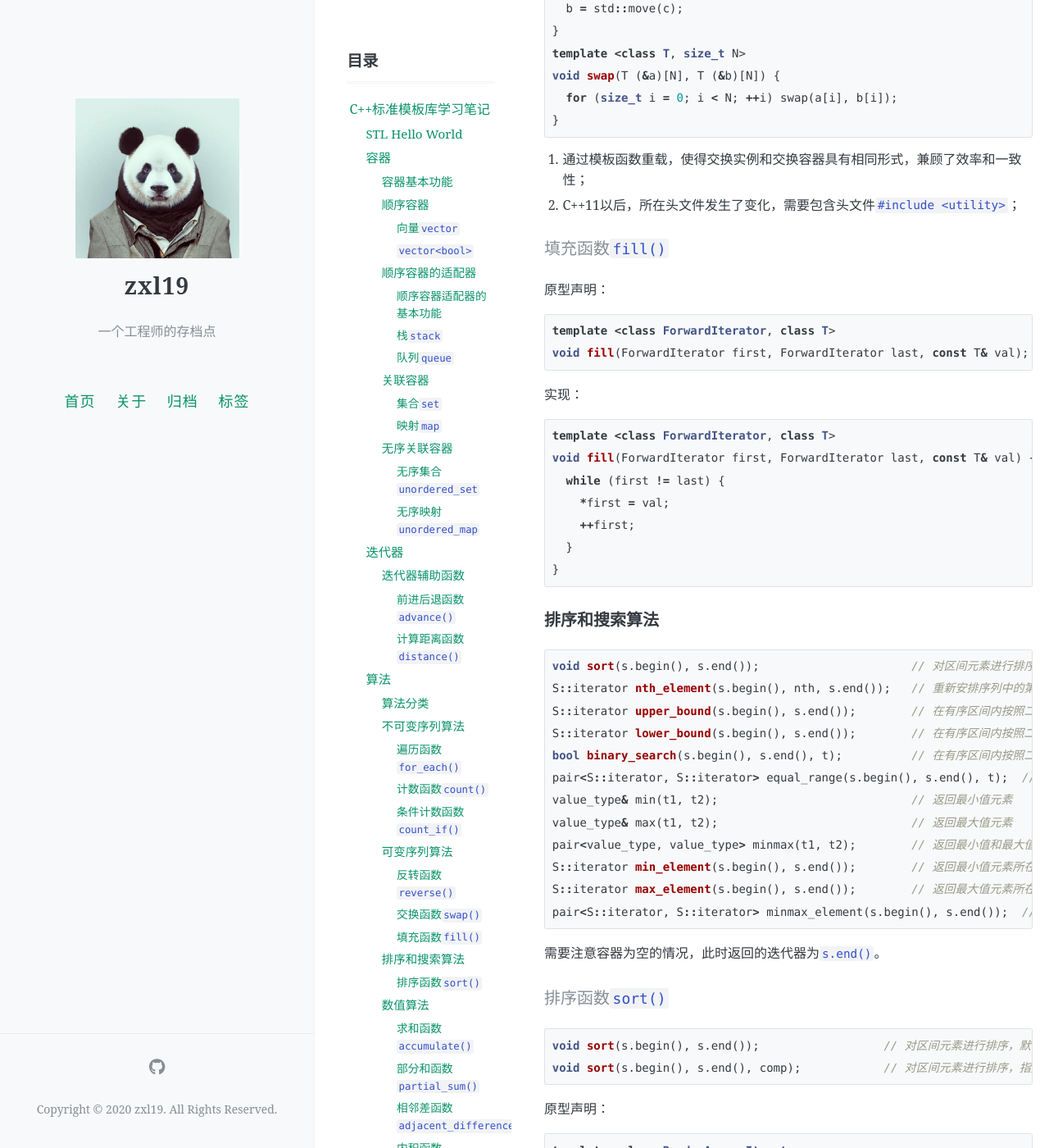
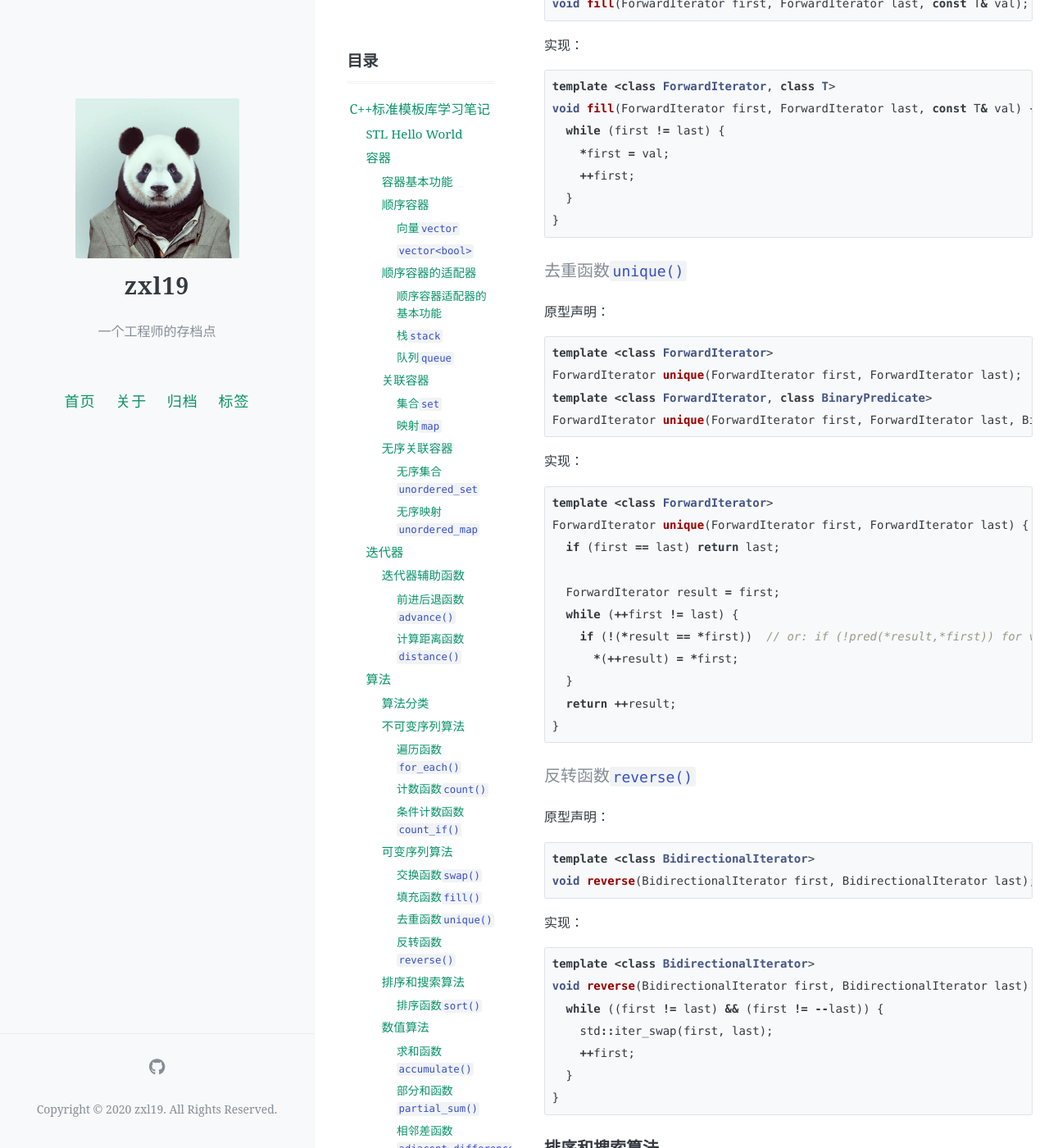
Before and after one commit to zxl19/zxl19.github.io, a Jekyll site: the page built from _posts/2021-09-19-stl-note.md, in a window 1280 px wide and 1400 px high, scrolled down 15872 px. Shown: the whole window at 82% size. Built offline with Jekyll 4.4.1, drawn with Linux system fonts in a browser that asks for light colours; comment, search, counter and statistics services are not loaded; some of the changed text lies outside the part shown.

Commit message:
docs: update posts

````diff
--- a/_posts/2021-09-19-stl-note.md
+++ b/_posts/2021-09-19-stl-note.md
@@ -610,31 +610,11 @@ typename iterator_traits<InputIterator>::difference_type count_if(InputIterator
 ### 可变序列算法
 
 ```cpp
-void reverse(s.begin(), s.end());               // 反转区间元素次序
 void swap(t1, t2);                              // 交换（对调）实例
 void swap(s1, s2);                              // 交换（对调）容器
 void fill(s1.begin(), s2.end(), val);           // 填充区间元素
-```
-
-#### 反转函数`reverse()`
-
-原型声明：
-
-```cpp
-template <class BidirectionalIterator>
-void reverse(BidirectionalIterator first, BidirectionalIterator last);
-```
-
-实现：
-
-```cpp
-template <class BidirectionalIterator>
-void reverse(BidirectionalIterator first, BidirectionalIterator last) {
-  while ((first != last) && (first != --last)) {
-    std::iter_swap(first, last);
-    ++first;
-  }
-}
+void unique(s.begin(), s.end());                // 去除区间内相邻的重复元素
+void reverse(s.begin(), s.end());               // 反转区间元素次序
 ```
 
 #### 交换函数`swap()`
@@ -682,6 +662,54 @@ template <class ForwardIterator, class T>
 void fill(ForwardIterator first, ForwardIterator last, const T& val) {
   while (first != last) {
     *first = val;
+    ++first;
+  }
+}
+```
+
+#### 去重函数`unique()`
+
+原型声明：
+
+```cpp
+template <class ForwardIterator>
+ForwardIterator unique(ForwardIterator first, ForwardIterator last);
+template <class ForwardIterator, class BinaryPredicate>
+ForwardIterator unique(ForwardIterator first, ForwardIterator last, BinaryPredicate pred);
+```
+
+实现：
+
+```cpp
+template <class ForwardIterator>
+ForwardIterator unique(ForwardIterator first, ForwardIterator last) {
+  if (first == last) return last;
+
+  ForwardIterator result = first;
+  while (++first != last) {
+    if (!(*result == *first))  // or: if (!pred(*result,*first)) for version (2)
+      *(++result) = *first;
+  }
+  return ++result;
+}
+```
+
+#### 反转函数`reverse()`
+
+原型声明：
+
+```cpp
+template <class BidirectionalIterator>
+void reverse(BidirectionalIterator first, BidirectionalIterator last);
+```
+
+实现：
+
+```cpp
+template <class BidirectionalIterator>
+void reverse(BidirectionalIterator first, BidirectionalIterator last) {
+  while ((first != last) && (first != --last)) {
+    std::iter_swap(first, last);
     ++first;
   }
 }
````
Also changed, not shown: _posts/2021-09-15-windows-setup.md (+1 -0 lines), _posts/2021-11-28-pcl-note.md (+22 -0 lines).
